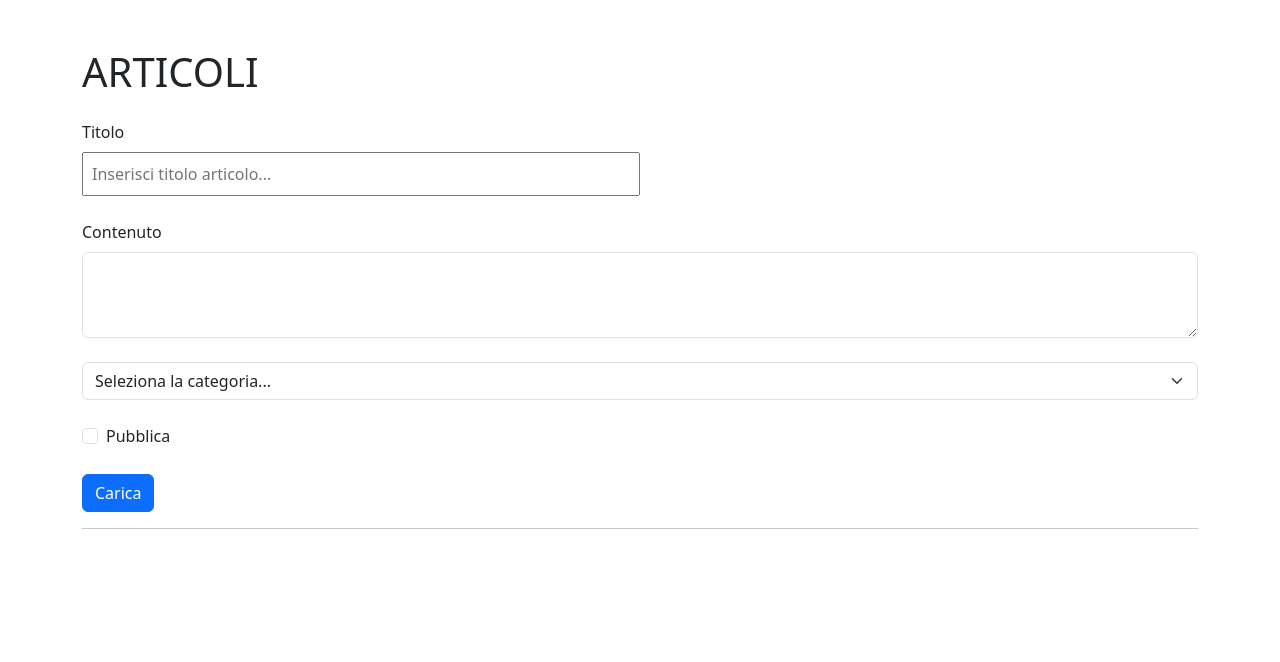
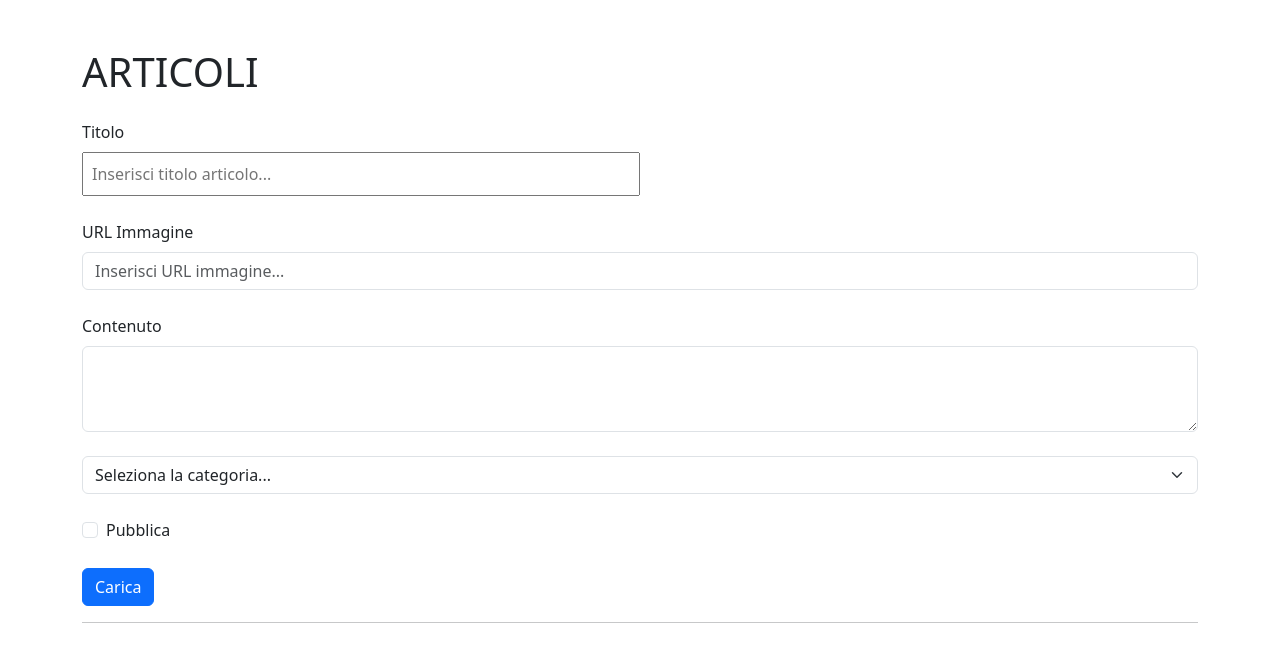
Before and after one commit to GiorgiaSecchi/react-api, a React (Vite) app: page / in a window 1280 px wide. Shown: the top 662 px of the page. Built offline with nearby package versions, Linux system fonts and the light colour scheme.

Commit message:
add image

```diff
--- a/src/App.jsx
+++ b/src/App.jsx
@@ -1,24 +1,25 @@
 import { useState, useEffect } from "react";
+
+const defaultFormData = {
+  title: "",
+  image: "",
+  content: "",
+  category: "",
+  isPublic: false,
+};
 
 function App() {
   // Stato iniziale Array "articles" (vuoto)
   const [articles, setArticles] = useState([]);
 
-  //// Stato iniziale dell'input
-  //// const [addNewArticle, setAddNewArticle] = useState("");
-
   // unico oggetto per gestire tutti dati del form
   const [formData, setFormData] = useState({
     title: "",
+    image: "",
     content: "",
     category: "",
     isPublic: false,
   });
-
-  //// gestisce nuovi titoli inseriti nel input (value)
-  //// const handleInputChange = (event) => {
-  ////  setAddNewArticle(event.target.value);
-  //// };
 
   // funzione unica per gestire l'evento onChange del form
   const handleFormData = (event) => {
@@ -60,6 +61,7 @@ function App() {
     // reset value input
     setFormData({
       title: "",
+      image: "",
       content: "",
       category: "",
       isPublic: false,
@@ -94,6 +96,21 @@ function App() {
               placeholder="Inserisci titolo articolo..."
               name="title"
               value={formData.title}
+              onChange={handleFormData}
+            />
+          </div>
+
+          <div className="mt-4">
+            <label htmlFor="imageInput" className="form-label">
+              URL Immagine
+            </label>
+            <input
+              className="form-control"
+              id="imageInput"
+              type="text"
+              placeholder="Inserisci URL immagine..."
+              name="image"
+              value={formData.image}
               onChange={handleFormData}
             />
           </div>
@@ -151,6 +168,7 @@ function App() {
               className="list-group-item d-flex flex-column align-items-start py-4"
             >
               <h3>{article.title}</h3>
+              {article.image && <img src={article.image} alt="Anteprima" />}
               <p className="fst-italic">{article.content}</p>
               <p>Categoria: {article.category}</p>
               <p>Pubblicato: {article.isPublic === true ? "Si" : "No"}</p>
--- a/src/index.css
+++ b/src/index.css
@@ -0,0 +1,3 @@
+img {
+  max-width: 100%;
+}
```
